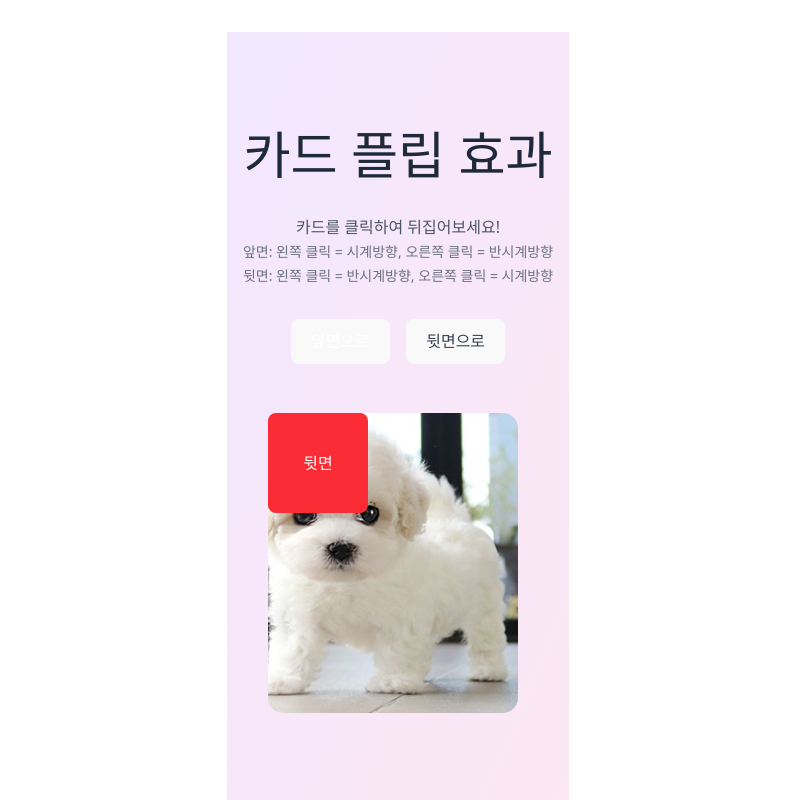
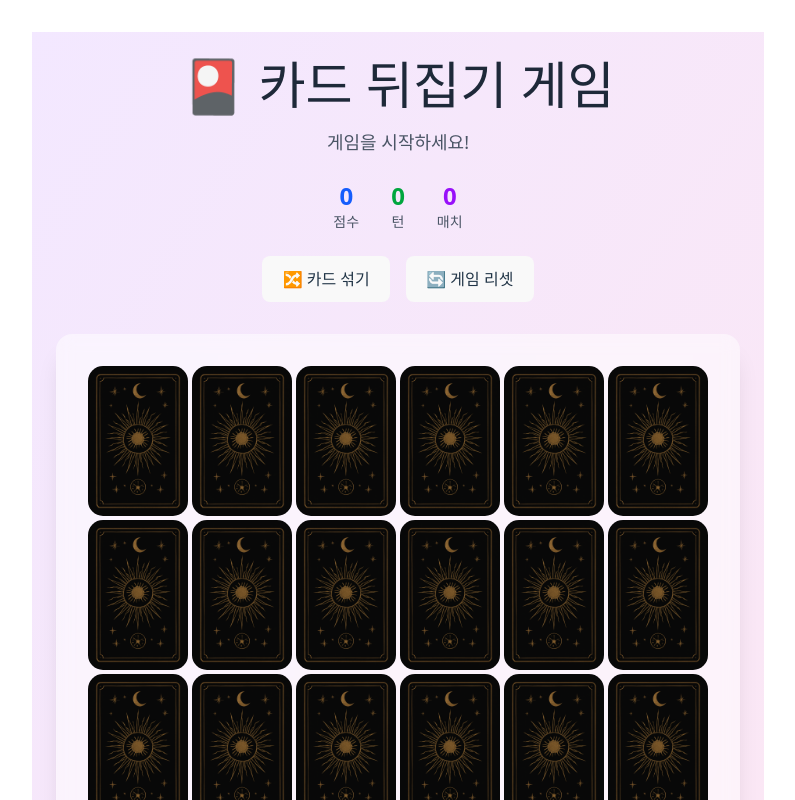
Before and after one commit to bangdler/flip-card-game, a React (Vite) app: page / in a window 1280 px wide. Shown: the top 800 px of the page, without its empty margins (242-1037 px from the left). Built offline with nearby package versions, Linux system fonts and the light colour scheme.

Commit message:
feat: store 및 기본 game ui

```diff
--- a/src/App.tsx
+++ b/src/App.tsx
@@ -1,74 +1,10 @@
 import "./App.css";
-import TiltedCard from "./components/TiltedCard";
-import { useState } from "react";
+import GameBoard from "./flipCardGame/components/GameBoard";
 
 function App() {
-  const [isCardFlipped, setIsCardFlipped] = useState(false);
-
   return (
-    <div className="min-h-screen bg-gradient-to-br from-purple-100 to-pink-100 flex items-center justify-center p-4">
-      <div className="text-center">
-        <h1 className="text-3xl font-bold text-gray-800 mb-8">
-          카드 플립 효과
-        </h1>
-        <p className="text-gray-600 mb-8">
-          카드를 클릭하여 뒤집어보세요!
-          <br />
-          <span className="text-sm text-gray-500">
-            앞면: 왼쪽 클릭 = 시계방향, 오른쪽 클릭 = 반시계방향
-            <br />
-            뒷면: 왼쪽 클릭 = 반시계방향, 오른쪽 클릭 = 시계방향
-          </span>
-        </p>
-
-        {/* 외부 제어 버튼들 */}
-        <div className="mb-6 space-x-4">
-          <button
-            onClick={() => setIsCardFlipped(false)}
-            className={`px-4 py-2 rounded-lg font-medium transition-colors ${
-              !isCardFlipped
-                ? "bg-blue-500 text-white"
-                : "bg-gray-200 text-gray-700 hover:bg-gray-300"
-            }`}
-          >
-            앞면으로
-          </button>
-          <button
-            onClick={() => setIsCardFlipped(true)}
-            className={`px-4 py-2 rounded-lg font-medium transition-colors ${
-              isCardFlipped
-                ? "bg-red-500 text-white"
-                : "bg-gray-200 text-gray-700 hover:bg-gray-300"
-            }`}
-          >
-            뒷면으로
-          </button>
-        </div>
-
-        <TiltedCard
-          frontImageSrc={"/poppy.jpg"}
-          backImageSrc={"/poppy.jpg"}
-          frontAltText="Poppy flower front"
-          backAltText="Poppy flower back"
-          frontOverlayContent={
-            <div className="bg-blue-500 w-[100px] h-[100px] rounded-lg flex items-center justify-center text-white font-bold">
-              앞면
-            </div>
-          }
-          backOverlayContent={
-            <div className="bg-red-500 w-[100px] h-[100px] rounded-lg flex items-center justify-center text-white font-bold">
-              뒷면
-            </div>
-          }
-          imageHeight={300}
-          imageWidth={250}
-          containerHeight={350}
-          containerWidth={300}
-          showTooltip={false}
-          displayOverlayContent={true}
-          isFlipped={isCardFlipped}
-        />
-      </div>
+    <div className="App">
+      <GameBoard />
     </div>
   );
 }
--- /dev/null
+++ b/src/flipCardGame/components/GameBoard.tsx
@@ -0,0 +1,148 @@
+import React, { useEffect, useState } from "react";
+import { useFlipCardGameStore } from "../store/flipCardGameStore";
+import GameCard from "./GameCard";
+import type { ICard } from "../types/card";
+
+const GameBoard: React.FC = () => {
+  const [selectedCard1, setSelectedCard1] = useState<ICard | null>(null);
+  const [selectedCard2, setSelectedCard2] = useState<ICard | null>(null);
+
+  const { game, initializeGame, resetGame, shuffleCards, drawCards } =
+    useFlipCardGameStore();
+
+  const handleCardClick = (card: ICard) => {
+    if (!card.isMatched) {
+      if (selectedCard1 === null) {
+        setSelectedCard1(card);
+      } else if (selectedCard2 === null) {
+        setSelectedCard2(card);
+      }
+    }
+  };
+
+  const getGameStatusText = () => {
+    if (!game) return "게임을 초기화하는 중...";
+
+    switch (game.status) {
+      case "beforeStart":
+        return "게임을 시작하세요!";
+      case "playing":
+        return "카드를 찾아보세요!";
+      case "ended":
+        return "축하합니다! 모든 카드를 찾았습니다!";
+      default:
+        return "";
+    }
+  };
+
+  useEffect(() => {
+    initializeGame();
+  }, [initializeGame]);
+
+  useEffect(() => {
+    if (selectedCard1 && selectedCard2) {
+      setTimeout(() => {
+        drawCards(selectedCard1.id, selectedCard2.id);
+        setSelectedCard1(null);
+        setSelectedCard2(null);
+      }, 1000);
+    }
+  }, [selectedCard1, selectedCard2, drawCards]);
+
+  return (
+    <div className="min-h-screen bg-gradient-to-br from-purple-100 to-pink-100 p-6">
+      <div className="max-w-6xl mx-auto">
+        {/* 게임 헤더 */}
+        <div className="text-center mb-8">
+          <h1 className="text-4xl font-bold text-gray-800 mb-4">
+            🎴 카드 뒤집기 게임
+          </h1>
+          <p className="text-lg text-gray-600 mb-6">{getGameStatusText()}</p>
+
+          {/* 게임 정보 */}
+          <div className="flex justify-center space-x-8 mb-6">
+            <div className="text-center">
+              <div className="text-2xl font-bold text-blue-600">
+                {game?.score || 0}
+              </div>
+              <div className="text-sm text-gray-600">점수</div>
+            </div>
+            <div className="text-center">
+              <div className="text-2xl font-bold text-green-600">
+                {game?.moves || 0}
+              </div>
+              <div className="text-sm text-gray-600">턴</div>
+            </div>
+            <div className="text-center">
+              <div className="text-2xl font-bold text-purple-600">
+                {game
+                  ? game.cardDeck.deck.filter((card) => card.isMatched).length /
+                    2
+                  : 0}
+              </div>
+              <div className="text-sm text-gray-600">매치</div>
+            </div>
+          </div>
+
+          {/* 게임 컨트롤 */}
+          <div className="flex justify-center space-x-4 mb-6">
+            <button
+              onClick={shuffleCards}
+              className="px-6 py-3 bg-blue-500 font-semibold rounded-lg hover:bg-blue-600 transition-colors"
+            >
+              🔀 카드 섞기
+            </button>
+            <button
+              onClick={resetGame}
+              className="px-6 py-3 bg-red-500  font-semibold rounded-lg hover:bg-red-600 transition-colors"
+            >
+              🔄 게임 리셋
+            </button>
+          </div>
+        </div>
+
+        {/* 게임 보드 */}
+        <div className="bg-white/50 backdrop-blur-sm rounded-2xl p-8 shadow-xl">
+          {game?.cardDeck.deck ? (
+            <div className="grid grid-cols-6 gap-1 justify-items-center">
+              {game.cardDeck.deck.map((card) => (
+                <GameCard
+                  key={card.id}
+                  card={card}
+                  isFlipped={
+                    card.isMatched ||
+                    selectedCard1?.id === card.id ||
+                    selectedCard2?.id === card.id
+                  }
+                  onClick={handleCardClick}
+                  disabled={
+                    (selectedCard1 !== null && selectedCard2 !== null) ||
+                    selectedCard1?.id === card.id ||
+                    selectedCard2?.id === card.id ||
+                    card.isMatched
+                  }
+                />
+              ))}
+            </div>
+          ) : (
+            <div className="text-center text-gray-500 py-12">
+              카드를 불러오는 중...
+            </div>
+          )}
+        </div>
+
+        {/* 게임 규칙 */}
+        <div className="mt-8 text-center text-gray-600">
+          <h3 className="text-lg font-semibold mb-2">게임 규칙</h3>
+          <p className="text-sm">
+            같은 12지 동물 카드를 찾아서 매치하세요!
+            <br />
+            매치할 때마다 10점을 얻고, 모든 카드를 찾으면 게임 클리어!
+          </p>
+        </div>
+      </div>
+    </div>
+  );
+};
+
+export default GameBoard;
--- /dev/null
+++ b/src/flipCardGame/components/GameCard.tsx
@@ -0,0 +1,40 @@
+import React from "react";
+import type { ICard } from "../types/card";
+import TiltedCard from "../../components/TiltedCard";
+
+interface GameCardProps {
+  card: ICard;
+  isFlipped: boolean;
+  onClick: (card: ICard) => void;
+  disabled: boolean;
+}
+
+const GameCard: React.FC<GameCardProps> = ({
+  card,
+  isFlipped,
+  onClick,
+  disabled,
+}) => {
+  const handleClick = () => {
+    if (!disabled) {
+      onClick(card);
+    }
+  };
+
+  return (
+    <div onClick={handleClick}>
+      <TiltedCard
+        frontImageSrc={card.image}
+        backImageSrc={"./card-back.png"}
+        isFlipped={isFlipped}
+        containerHeight={"150px"}
+        containerWidth={"100px"}
+        imageWidth={"100px"}
+        imageHeight={"150px"}
+        disableFlip={disabled}
+      ></TiltedCard>
+    </div>
+  );
+};
+
+export default GameCard;
--- /dev/null
+++ b/src/flipCardGame/store/flipCardGameStore.ts
@@ -0,0 +1,55 @@
+import { create } from "zustand";
+import { devtools } from "zustand/middleware";
+import FlipCardGame from "../FlipCardGame";
+import CardDeck from "../CardDeck";
+import DeckMaker from "../DeckMaker";
+import animalData from "../mock/animalData";
+
+interface FlipCardGameState {
+  game: FlipCardGame | null;
+
+  // 액션들
+  initializeGame: () => void;
+  resetGame: () => void;
+  shuffleCards: () => void;
+  drawCards: (id1: string, id2: string) => void;
+}
+
+export const useFlipCardGameStore = create<FlipCardGameState>()(
+  devtools(
+    (set, get) => ({
+      game: null,
+
+      // 게임 초기화
+      initializeGame: () => {
+        const cards = DeckMaker.createDeck(animalData);
+        const cardDeck = new CardDeck(cards);
+        const game = new FlipCardGame(cardDeck, 0, 0, "beforeStart");
+
+        set({ game });
+      },
+
+      resetGame: () => {
+        get().initializeGame();
+      },
+
+      shuffleCards: () => {
+        const { game } = get();
+        if (!game) return;
+
+        const newGame = game.shuffle();
+        set({ game: newGame });
+      },
+
+      drawCards: (id1: string, id2: string) => {
+        const { game } = get();
+        if (!game) return;
+        const newGame = game.draw(id1, id2);
+        set({ game: newGame });
+      },
+    }),
+    {
+      name: "flip-card-game-store",
+    }
+  )
+);
```
